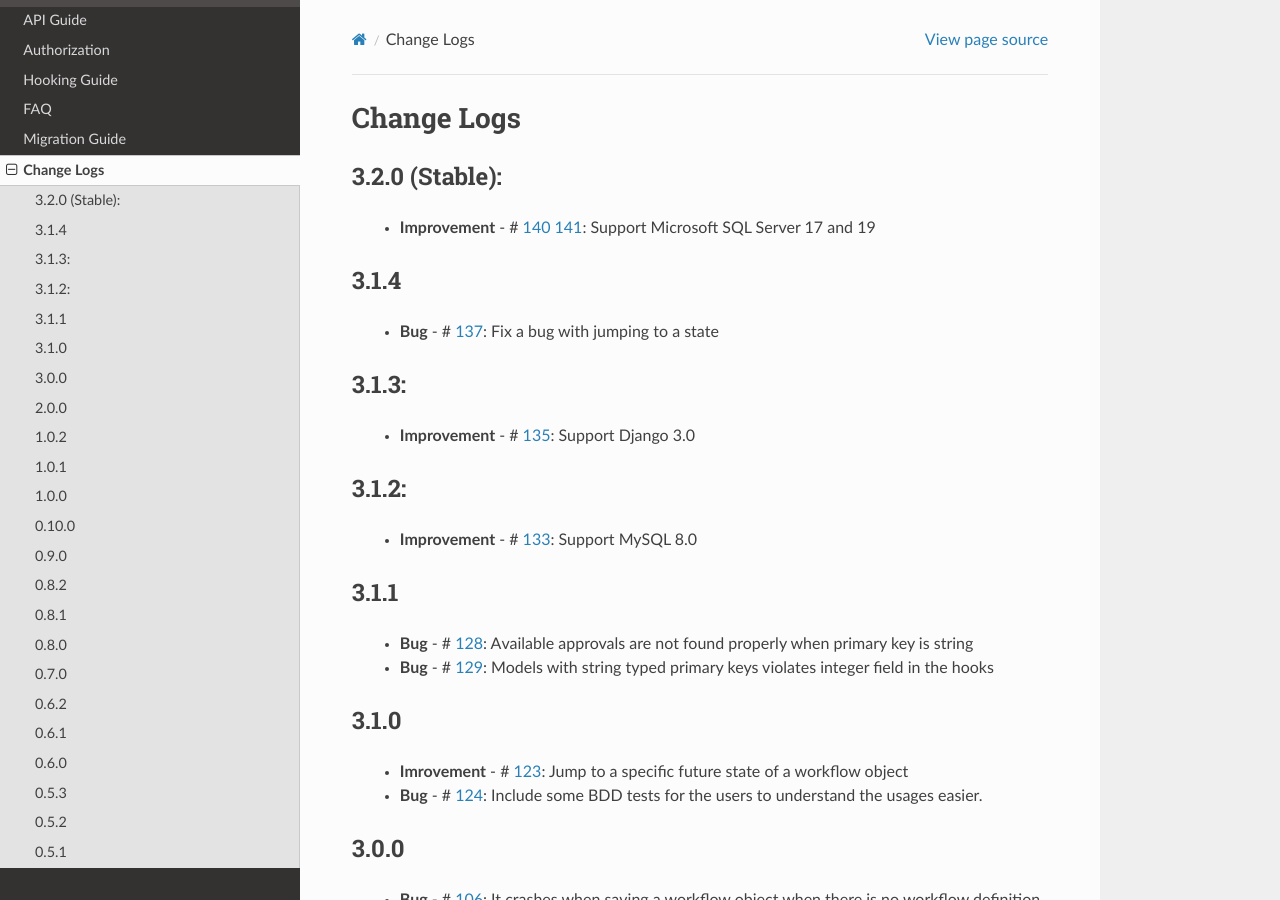
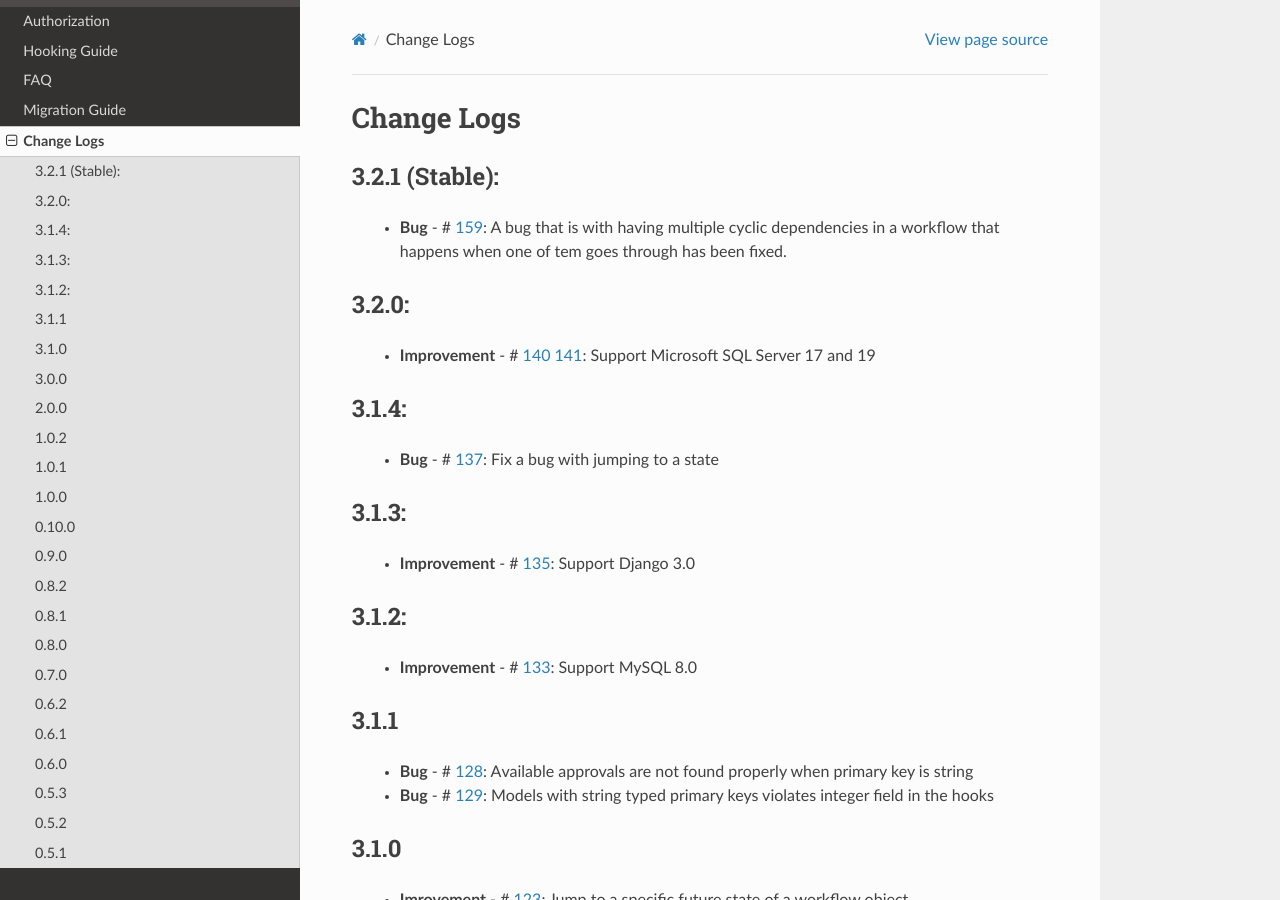
Before and after one commit to javrasya/django-river, a Sphinx documentation site: the page built from docs/changelog.rst, in a window 1280 px wide and 900 px high. Built offline with Sphinx 7.4.7 and the Read the Docs theme 2.0.0, drawn with Linux system fonts in a browser that asks for light colours; pages that are not in the unit, such as notebooks, are missing from menus.

Commit message:
[#159] Update change log with the newly released version changes

```diff
--- a/docs/changelog.rst
+++ b/docs/changelog.rst
@@ -3,16 +3,23 @@
 Change Logs
 ===========
 
-3.2.0 (Stable):
+3.2.1 (Stable):
 ---------------
+    * **Bug**         -  # 159_: A bug that is with having multiple cyclic dependencies in a workflow that happens when one of tem goes through has been fixed.
+
+
+.. _159: https://github.com/javrasya/django-river/issues/159
+
+3.2.0:
+------
     * **Improvement** -  # 140_ 141_: Support Microsoft SQL Server 17 and 19
 
 
 .. _140: https://github.com/javrasya/django-river/issues/140
 .. _141: https://github.com/javrasya/django-river/issues/141
 
-3.1.4
------
+3.1.4:
+------
     * **Bug**         -  # 137_: Fix a bug with jumping to a state
 
 
```
